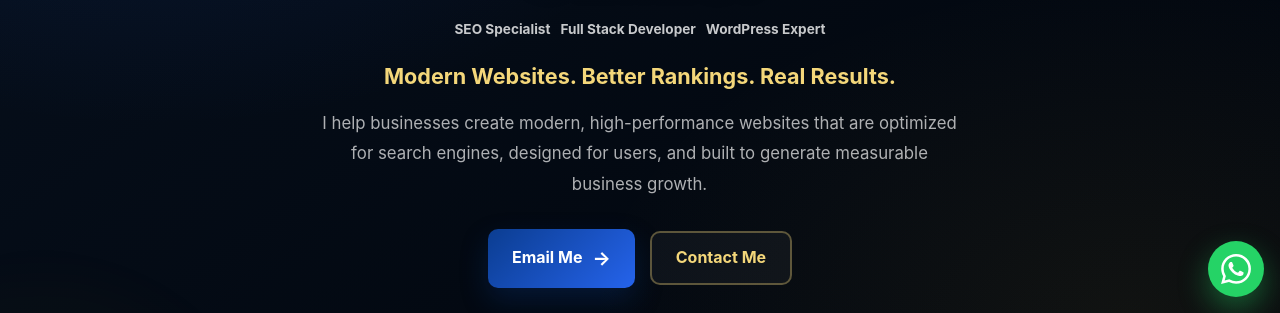
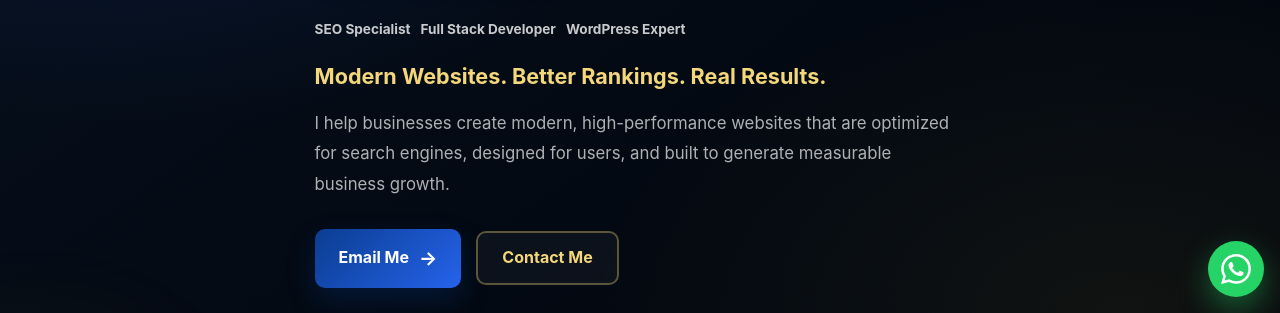
Before and after one commit to IbrahimEddayfy/Portfolio, a plain HTML site: page index.html in a window 1280 px wide. Shown: the part 487-800 px from the top of the page. Drawn offline with Linux system fonts and the light colour scheme.

Commit message:
Update website files

```diff
--- a/style.css
+++ b/style.css
@@ -70,6 +70,7 @@
 }
 
 html {
+    background: #02060d;
     scroll-behavior: smooth;
     scroll-padding-top: 90px;
     max-width: 100%;
@@ -87,7 +88,7 @@ body {
         Arial,
         sans-serif;
 
-    background: var(--white);
+    background: #07111f;
     color: var(--text);
     line-height: 1.6;
     overflow-x: hidden;
@@ -556,7 +557,7 @@ h2 {
 
     align-items: center;
 
-    text-align: center;
+    text-align: left;
 
     gap: 70px;
 
@@ -631,7 +632,7 @@ h2 {
     position: relative;
     z-index: 2;
 
-    max-width: 680px;
+    max-width: 920px;
 }
 
 
@@ -785,7 +786,6 @@ h2 {
 .hero-roles {
     display: flex;
     flex-wrap: wrap;
-    justify-content: center;
     gap: 10px;
 
     margin-bottom: 18px;
@@ -846,7 +846,6 @@ h2 {
     display: flex;
     align-items: center;
     flex-wrap: wrap;
-    justify-content: center;
 
     gap: 15px;
 
@@ -944,7 +943,6 @@ h2 {
 .hero-trust {
     display: flex;
     align-items: center;
-    justify-content: center;
 
     gap: 22px;
 }
@@ -2563,7 +2561,7 @@ footer p {
 }
 
 .hero-content {
-    max-width: 720px;
+    max-width: 920px;
     padding: 0;
 }
 
```
